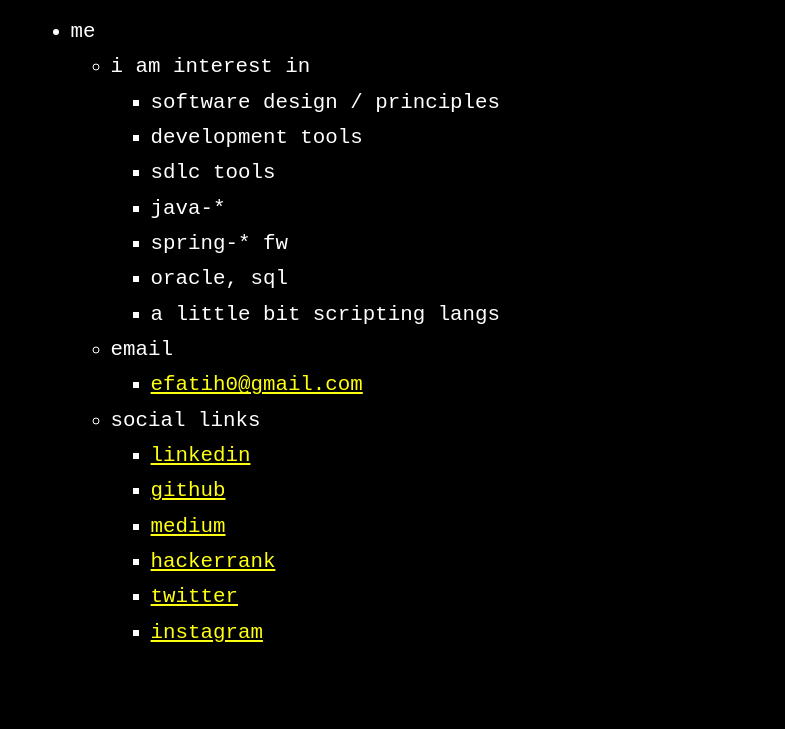
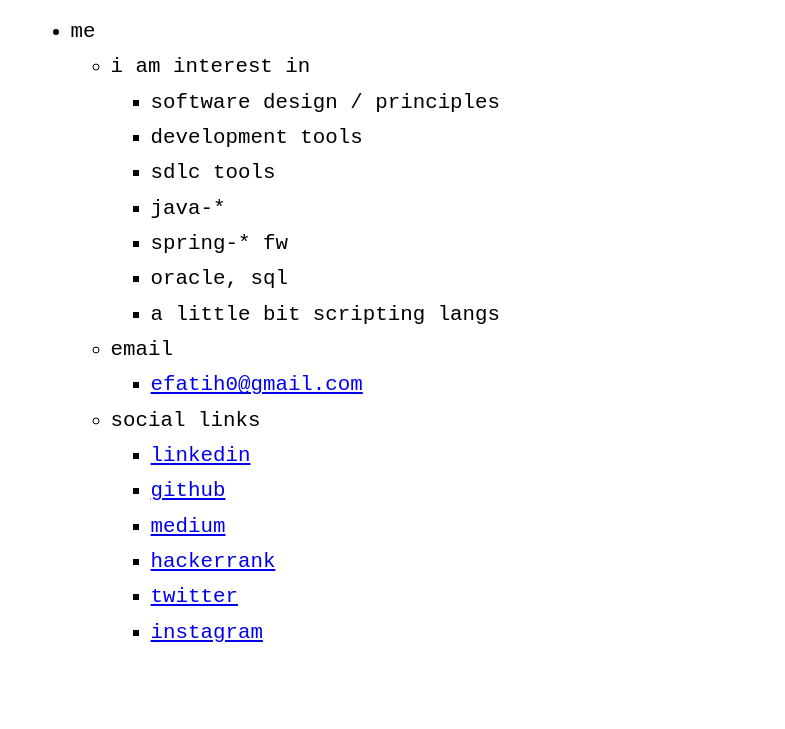
Before and after one commit to eroberer/eroberer.github.io, a plain HTML site: page index.html in a window 1280 px wide. Shown: the part 222-951 px from the top of the page, without its empty margins (235-1020 px from the left). Drawn offline with Linux system fonts and the light colour scheme; a web font is replaced by a local one.

Commit message:
Update index.html

```diff
--- a/index.html
+++ b/index.html
@@ -1,5 +1,5 @@
 <!DOCTYPE html>
-<html lang="en" a="dark">
+<html lang="en">
 
 <head>
     <meta http-equiv="Content-Type" content="text/html; charset=UTF-8">
```
